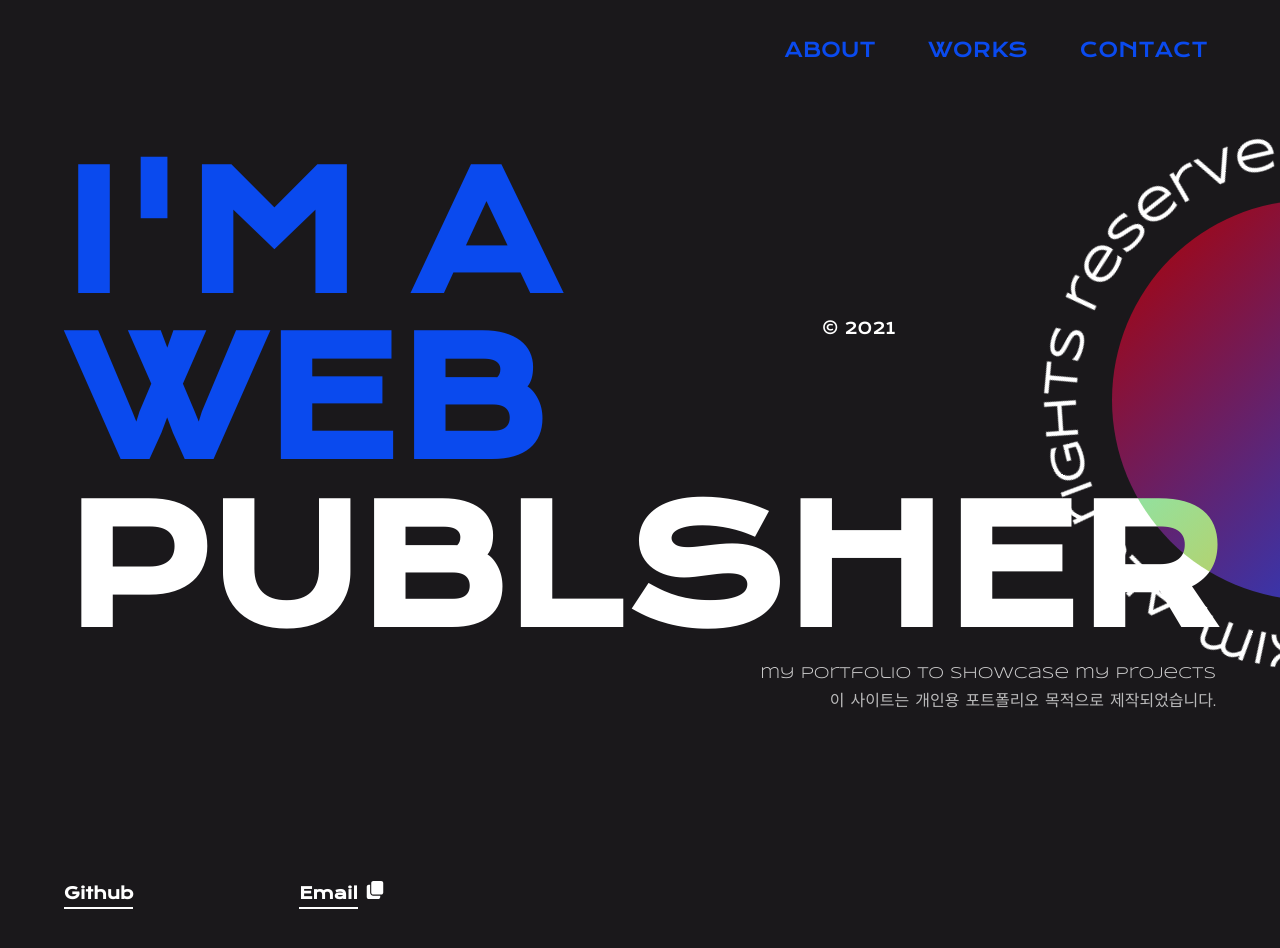
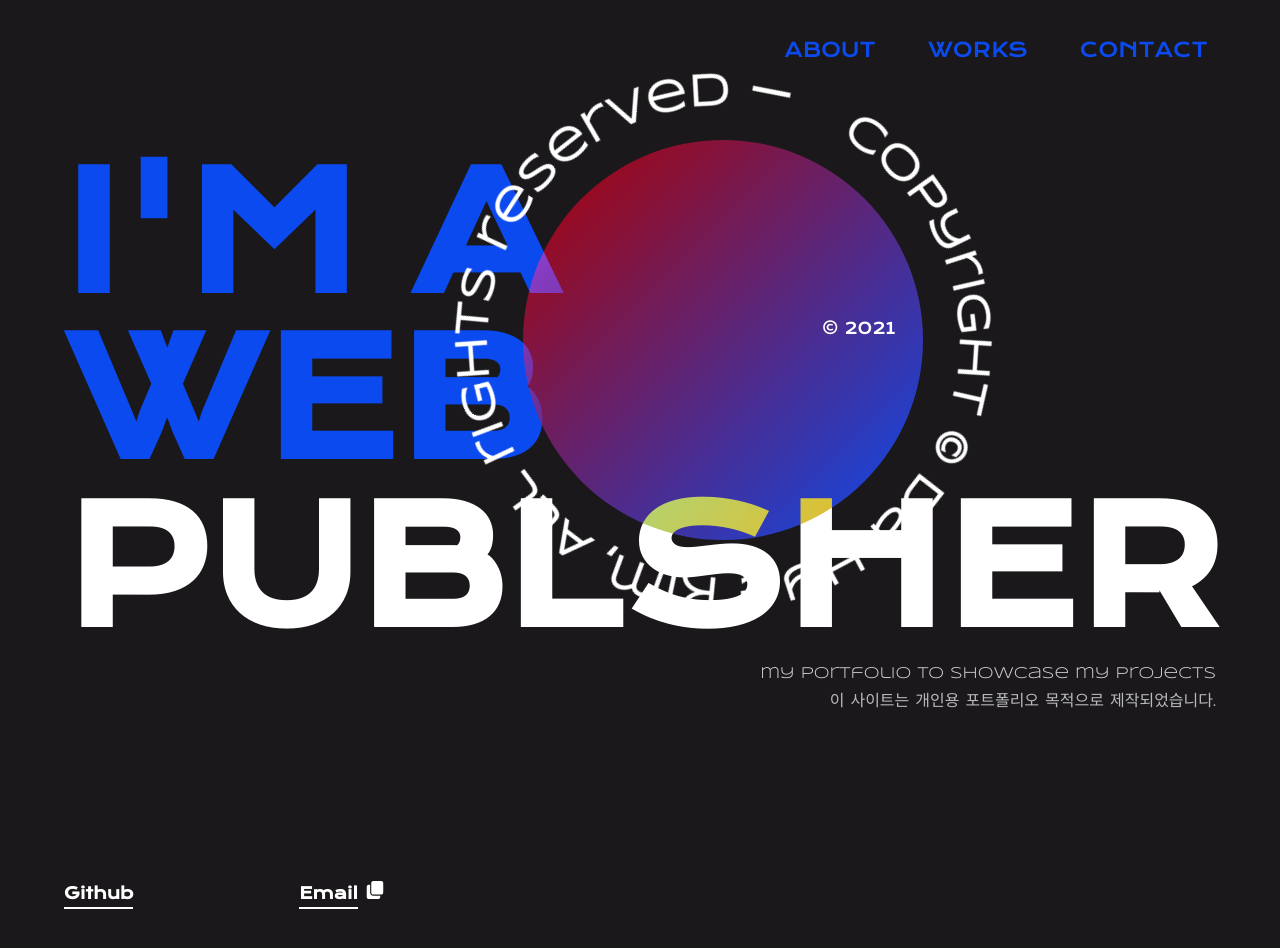
Before and after one commit to rlaekgp94/portfolio-dahye, a Vue app: page / in a window 1280 px wide. Shown: the top 948 px of the page. Built offline with nearby package versions, Linux system fonts and the light colour scheme.

Commit message:
:bug: banner symbol position 버그 개선

```diff
--- a/src/views/TheMain.vue
+++ b/src/views/TheMain.vue
@@ -25,7 +25,7 @@
           <div>PUBLSHER</div>
         </h1>
       </div>
-
+      <div class="banner-items-wrap">
         <div data-scroll class="banner-items">
           <div data-scroll class="banner-symbol-wrap">
             <div
@@ -33,6 +33,7 @@
               class="banner-symbol"
               data-scroll-direction="horizontal"
               data-scroll-speed="7"
+              data-scroll-position="top"
             ></div>
           </div>
 
@@ -41,6 +42,7 @@
             data-scroll
             data-scroll-direction="horizontal"
             data-scroll-speed="-10"
+            data-scroll-position="top"
           >
             <svg viewBox="0 0 100 100">
               <defs>
@@ -59,6 +61,7 @@
                 </textPath>
               </text>
             </svg>
+          </div>
         </div>
       </div>
       <p
@@ -680,24 +683,22 @@ header {
       line-height: 8rem;
     }
   }
+
+  .banner-items-wrap {
+    position: absolute;
+    bottom: 17.5%;
+    right: 15%;
+  }
   .banner-items {
     position: relative;
-    bottom: 0;
-    right: 20%;
+    width: 40rem;
+    height: 40rem;
+    .banner-symbol-wrap {
       width: 40rem;
       height: 40rem;
       display: flex;
       justify-content: center;
       align-items: center;
-    .banner-symbol-wrap {
-      display: flex;
-      justify-content: center;
-      align-items: center;
-      width: 40rem;
-      height: 40rem;
-      position: absolute;
-      top: 0;
-      left: 0;
     }
     .banner-symbol {
       background: linear-gradient(-45deg, $normal-color, $accent-color);
@@ -707,6 +708,9 @@ header {
       mix-blend-mode: difference;
     }
     .deco-text01 {
+      position: absolute;
+      top: 0;
+      left: 0;
       width: 40rem;
       height: 40rem;
       svg {
@@ -1175,4 +1179,15 @@ header {
     }
   }
 }
+
+// tablet
+@media all and (max-width: 1024px) {
+  section {
+    border: 1px solid red;
+  }
+}
+
+//mobile
+@media screen and (max-width: 768px) {
+}
 </style>
```
Lines whose indentation alone changed are shown as unchanged.
